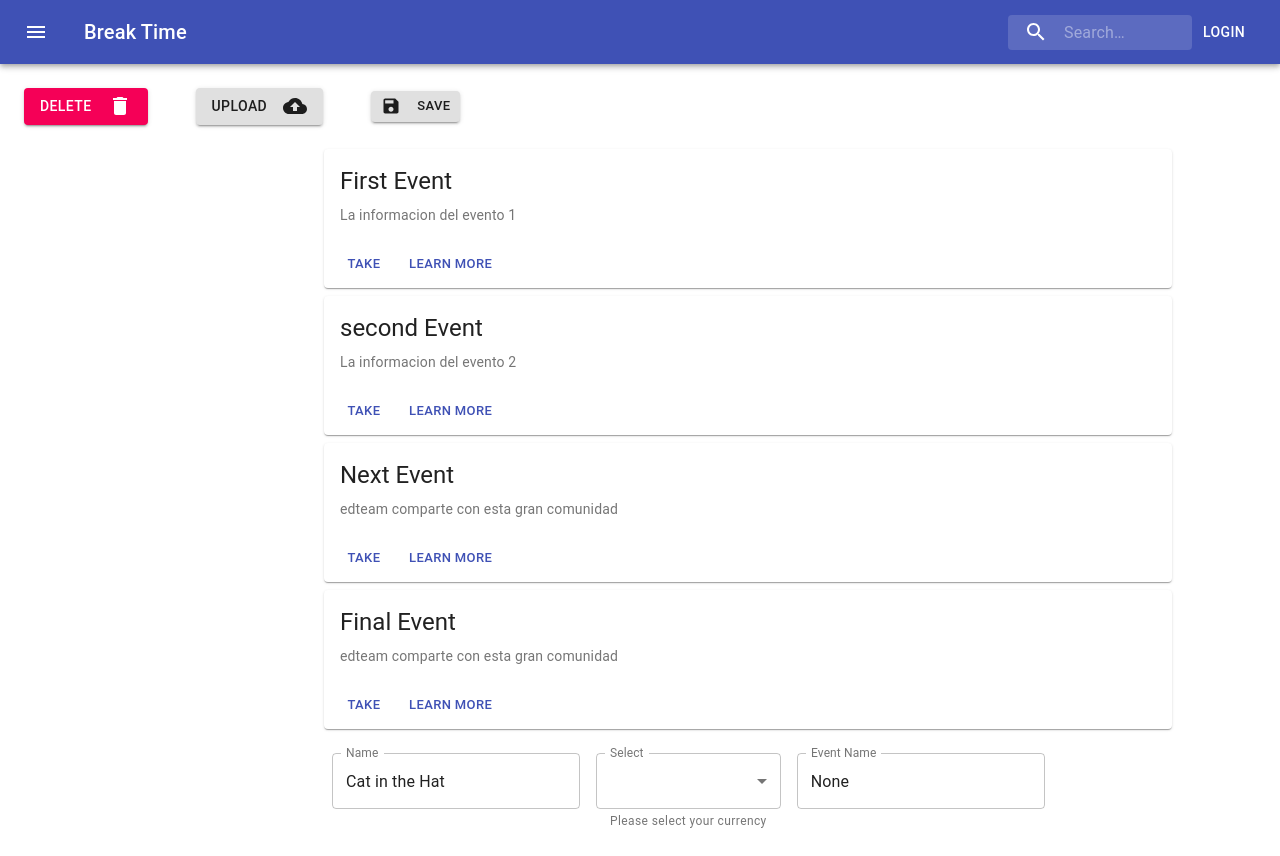
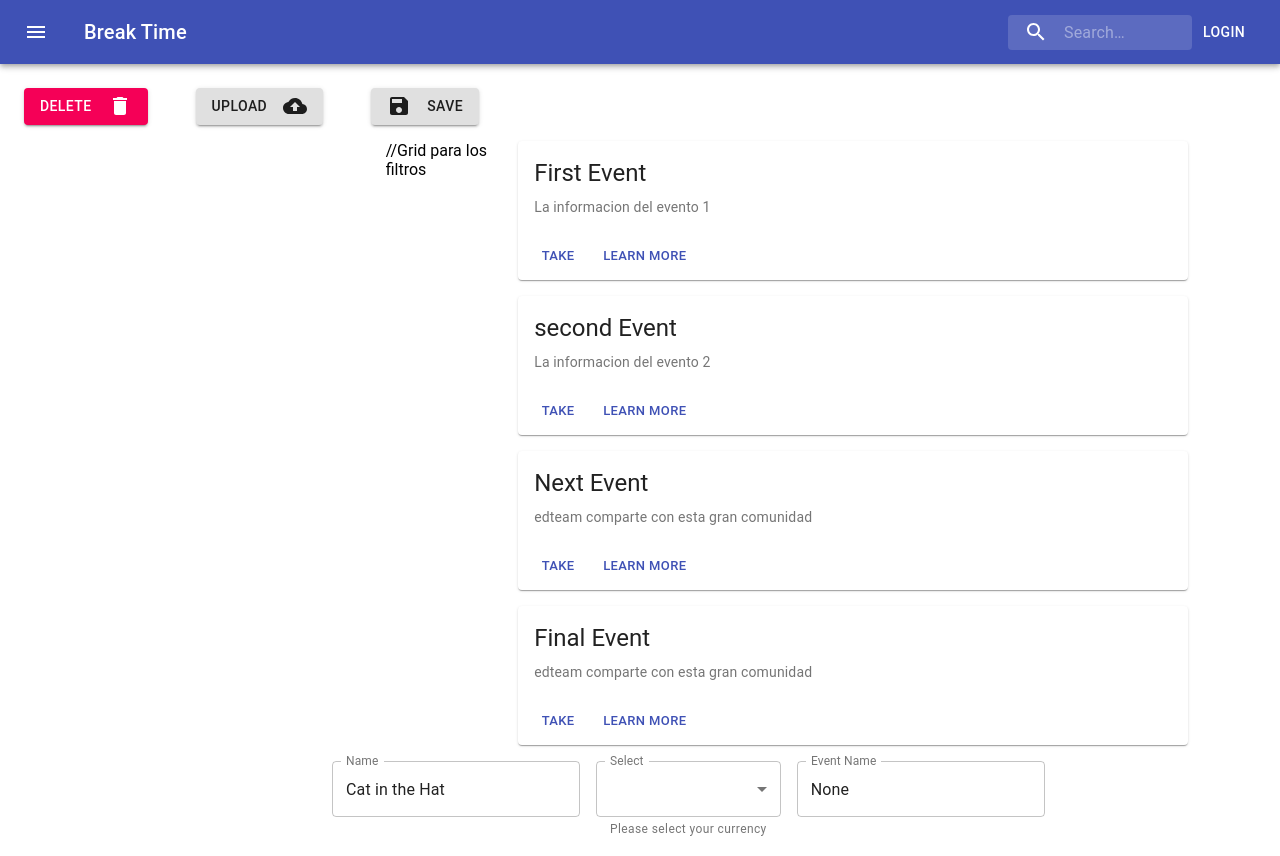
Before and after one commit to arquitectura-software/breaktime, a React (Create React App) app: page / in a window 1280 px wide. Built offline with nearby package versions, Linux system fonts and the light colour scheme; grey boxes are pictures that could not be loaded.

Commit message:
Arreglando el Grid para los filtros

```diff
--- a/src/App.js
+++ b/src/App.js
@@ -51,18 +51,20 @@ class App extends Component{
     // first person es para el objeto del component card y el segundo del arrow function
     let cards = this.state.cards.map(card => {
       return (
-        <Grid container  wrap="nowrap" spacing={2} >
-          <Grid item xs={1} sm={3}></Grid>
-          <Grid item xs={10} sm={8}> <Card card={card}/> </Grid>
-          <Grid item xs={1} sm={1}></Grid>
-        </Grid>
+        <Grid item xs={12} sm={12}><Card card={card}/></Grid>
       )
     })
     return(
       <div>
         <Navbar/>
         <Buttons/>
-        {cards}
+
+        <Grid container  wrap="nowrap" spacing={2} >
+        <Grid item xs={5} sm={4}></Grid> //Grid para los filtros
+        <Grid container xs={7} sm={7} spacing={2}>{cards}</Grid>
+        <Grid item xs={0} sm={1}></Grid>
+        </Grid>
+
         <Grid container  wrap="nowrap" spacing={2} >
           <Grid item xs={1} sm={3}></Grid>
           <Grid item xs={10} sm={8}> <TextField/> </Grid>
--- a/src/components/SpecialButtons.js
+++ b/src/components/SpecialButtons.js
@@ -33,13 +33,13 @@ function IconLabelButtons() {
         <DeleteIcon className={classes.rightIcon} />
       </Button>
 
-      <Button variant="contained" color="default" className={classes.button}>
+      <Button variant="contained" className={classes.button}>
         Upload
         <CloudUploadIcon className={classes.rightIcon} />
       </Button>
 
-      <Button variant="contained" size="small" className={classes.button}>
-        <SaveIcon className={clsx(classes.leftIcon, classes.iconSmall)} />
+      <Button variant="contained" className={classes.button}>
+        <SaveIcon className={clsx(classes.leftIcon, classes.iconBig)} />
         Save
       </Button>
     </div>
```
Also changed, not shown: src/components/EventsList.js (deleted, +0 -8 lines).
